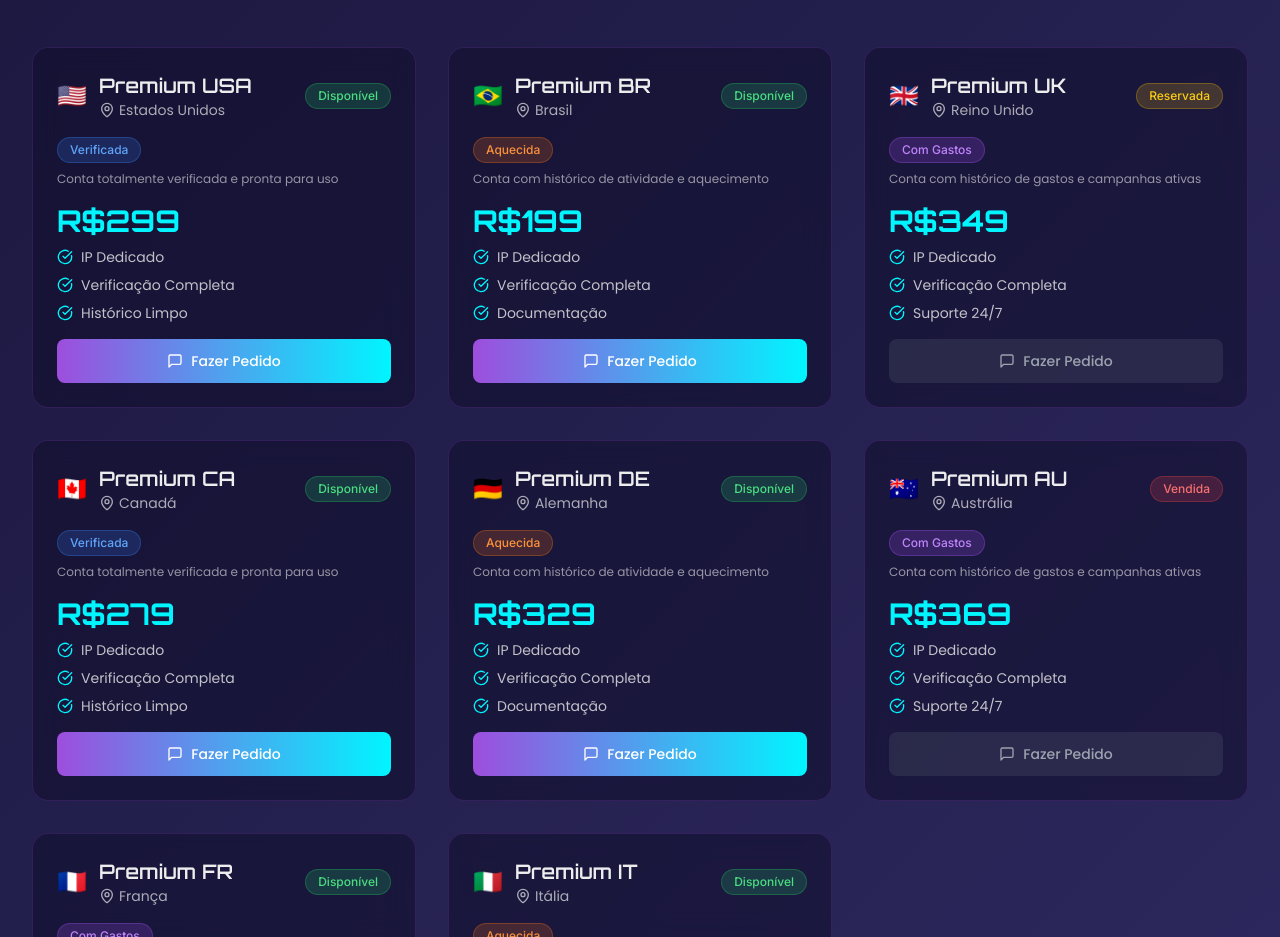
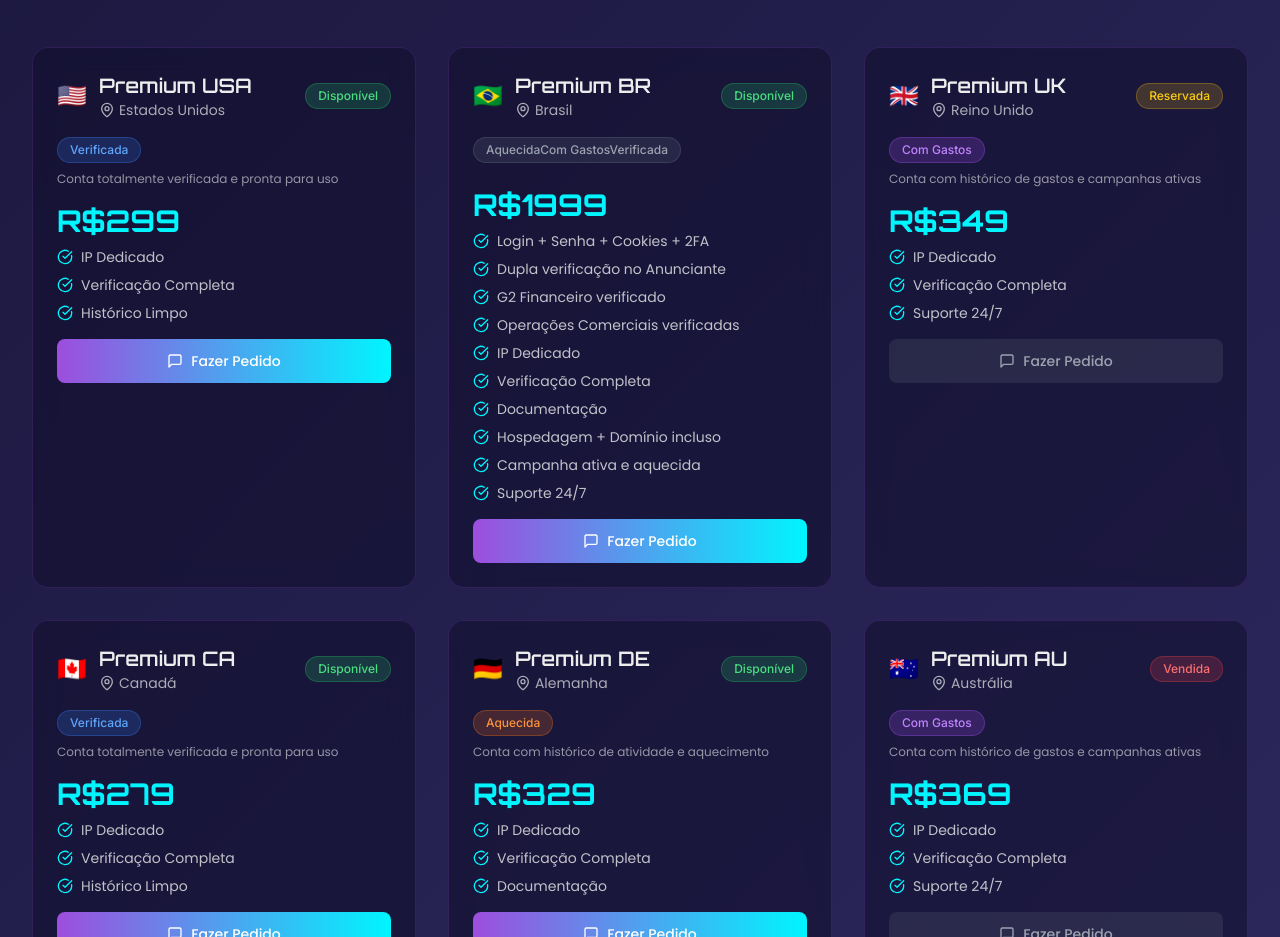
Before and after one commit to felipeauggusto/galaxyscale, a Next.js app: page / in a window 1280 px wide. Shown: the part 2040-2977 px from the top of the page. Built offline with nearby package versions, Linux system fonts and the light colour scheme.

Commit message:
Atualiza seção de contas com novas features e copy

```diff
--- a/components/Catalog.tsx
+++ b/components/Catalog.tsx
@@ -36,10 +36,21 @@ const Catalog: React.FC = () => {
       type: 'Premium BR',
       country: 'Brasil',
       status: 'Disponível',
-      price: 199,
-      features: ['IP Dedicado', 'Verificação Completa', 'Documentação'],
+      price: 1999,
+      features: [
+  'Login + Senha + Cookies + 2FA',
+  'Dupla verificação no Anunciante',
+  'G2 Financeiro verificado',
+  'Operações Comerciais verificadas',
+  'IP Dedicado',
+  'Verificação Completa',
+  'Documentação',
+  'Hospedagem + Domínio incluso',
+  'Campanha ativa e aquecida',
+  'Suporte 24/7'
+],
       flag: '🇧🇷',
-      accountType: 'Aquecida'
+      accountType: ['Aquecida', 'Com Gastos', 'Verificada']
     },
     {
       id: '3',
```
